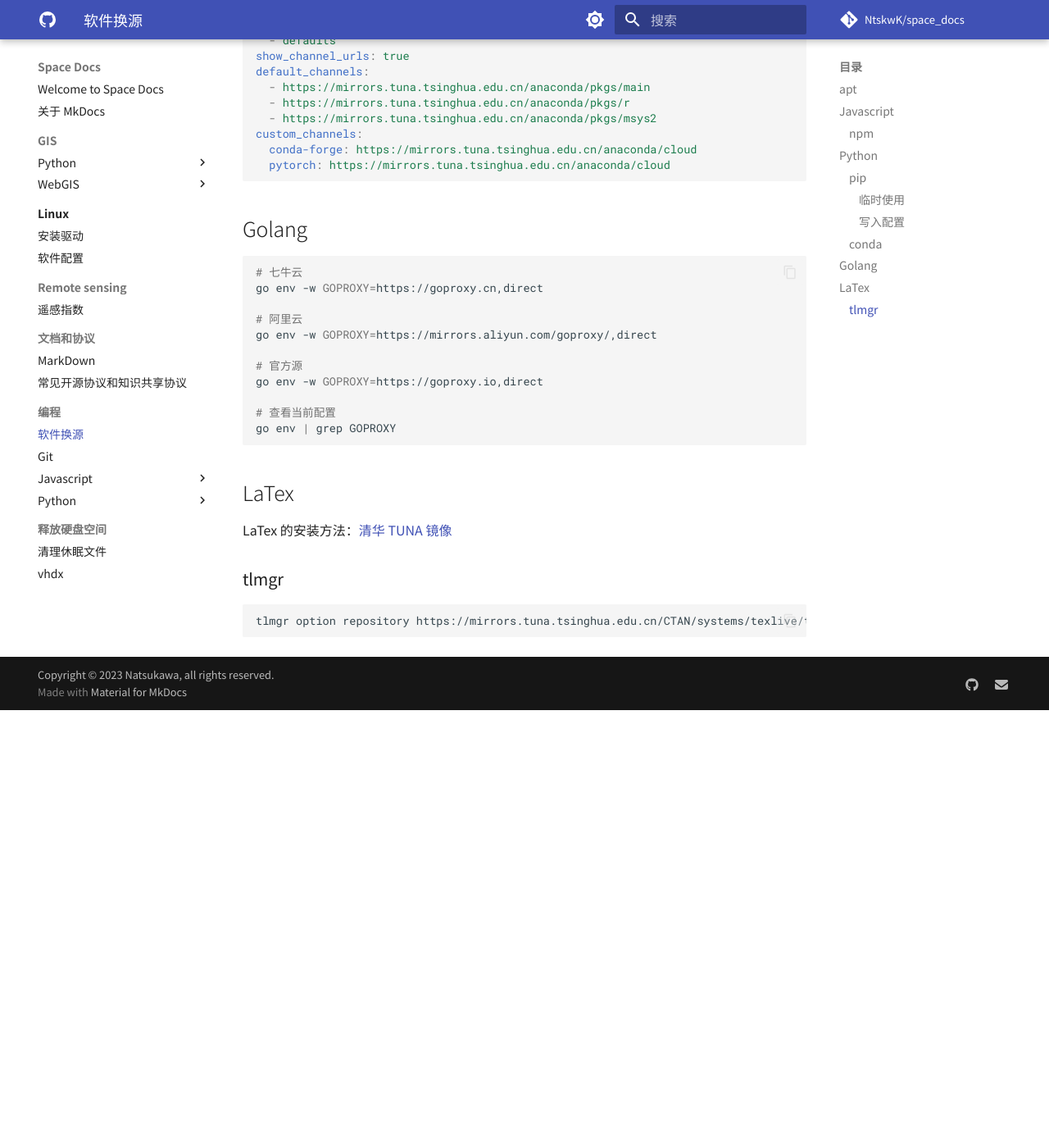
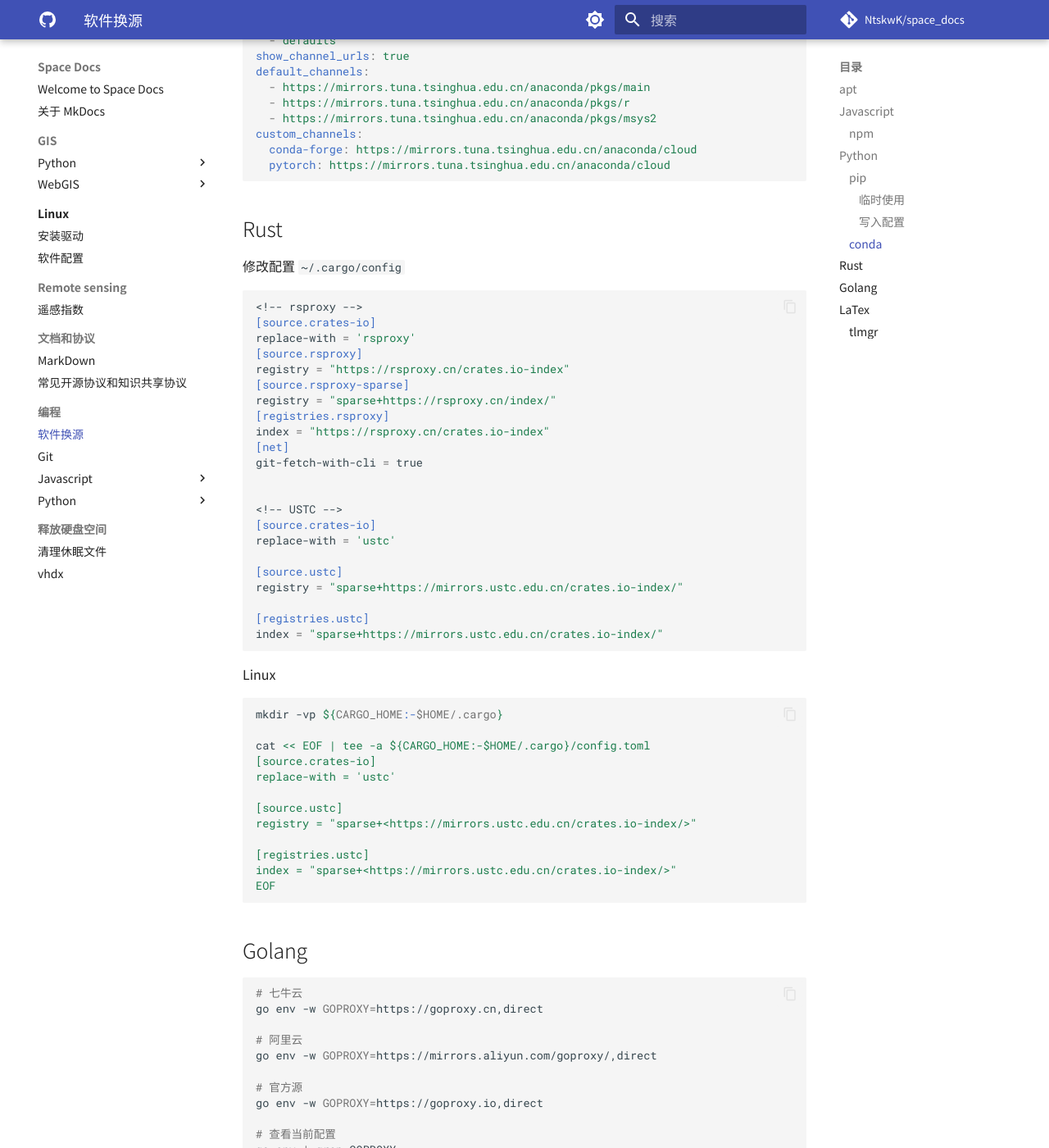
Before and after one commit to NtskwK/space_docs, an MkDocs documentation site: the page built from docs/编程/软件换源.md, in a window 1280 px wide and 1400 px high, scrolled down 2129 px. Shown: the whole window at 82% size. Built offline with MkDocs 1.6.1 and Material for MkDocs 9.7.7, drawn with Linux system fonts in a browser that asks for light colours; comment, search, counter and statistics services are not loaded; before the commit the page ends 2995 px from its top, so only the background shows below that.

Commit message:
docs: add Rust package manager mirror configuration

````diff
--- a/docs/编程/软件换源.md
+++ b/docs/编程/软件换源.md
@@ -113,6 +113,52 @@ custom_channels:
   pytorch: https://mirrors.tuna.tsinghua.edu.cn/anaconda/cloud
 ```
 
+## Rust
+
+修改配置 `~/.cargo/config`
+
+```toml
+<!-- rsproxy -->
+[source.crates-io]
+replace-with = 'rsproxy'
+[source.rsproxy]
+registry = "https://rsproxy.cn/crates.io-index"
+[source.rsproxy-sparse]
+registry = "sparse+https://rsproxy.cn/index/"
+[registries.rsproxy]
+index = "https://rsproxy.cn/crates.io-index"
+[net]
+git-fetch-with-cli = true
+
+
+<!-- USTC -->
+[source.crates-io]
+replace-with = 'ustc'
+
+[source.ustc]
+registry = "sparse+https://mirrors.ustc.edu.cn/crates.io-index/"
+
+[registries.ustc]
+index = "sparse+https://mirrors.ustc.edu.cn/crates.io-index/"
+```
+
+Linux
+
+```bash
+mkdir -vp ${CARGO_HOME:-$HOME/.cargo}
+
+cat << EOF | tee -a ${CARGO_HOME:-$HOME/.cargo}/config.toml
+[source.crates-io]
+replace-with = 'ustc'
+
+[source.ustc]
+registry = "sparse+<https://mirrors.ustc.edu.cn/crates.io-index/>"
+
+[registries.ustc]
+index = "sparse+<https://mirrors.ustc.edu.cn/crates.io-index/>"
+EOF
+```
+
 ## Golang
 
 ```bash
````
